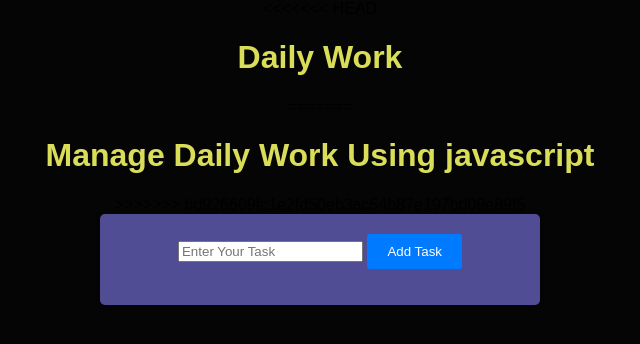
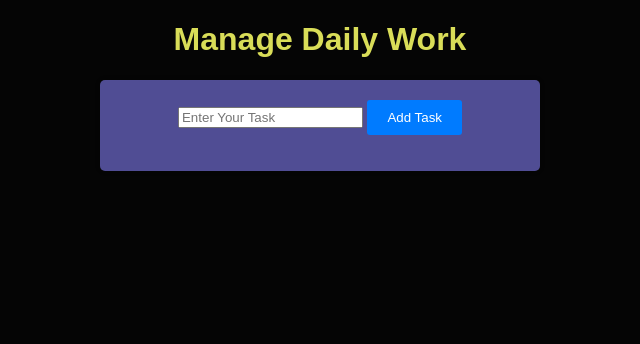
Before and after one commit to akshayrakhunde01/dailywork, a plain HTML site: page index.html in a window 1280 px wide. Shown: the whole page, without its empty margins (320-960 px from the left). Drawn offline with Linux system fonts and the light colour scheme.

Commit message:
some minor changes

```diff
--- a/index.html
+++ b/index.html
@@ -3,28 +3,18 @@
 <head>
     <meta charset="UTF-8">
     <meta name="viewport" content="width=device-width, initial-scale=1.0">
-<<<<<<< HEAD
-    <title>Daily Work</title>
+    <title>Todo List</title>
     <link rel="stylesheet" type="text/css" href="style.css">
 </head>
 <body>
-    <h1>Daily Work</h1>
-=======
-    <title>Todo List </title>
-    <link rel="stylesheet" type="text/css" href="style.css">
-</head>
-<body>
-    <h1> Manage Daily Work  Using javascript</h1>
->>>>>>> bd926609fc1e2fd50eb3ac54b87e197bd09e89f5
+    <h1>Manage Daily Work</h1>
     <div>
         <input placeholder="Enter Your Task" />
         <button>Add Task</button>
         <ul>
            <!-- <li>Task <button class="delete">delete</button></li> -->
-
         </ul>
     </div>
     <script src="index.js"></script>
 </body>
-
 </html>
```
